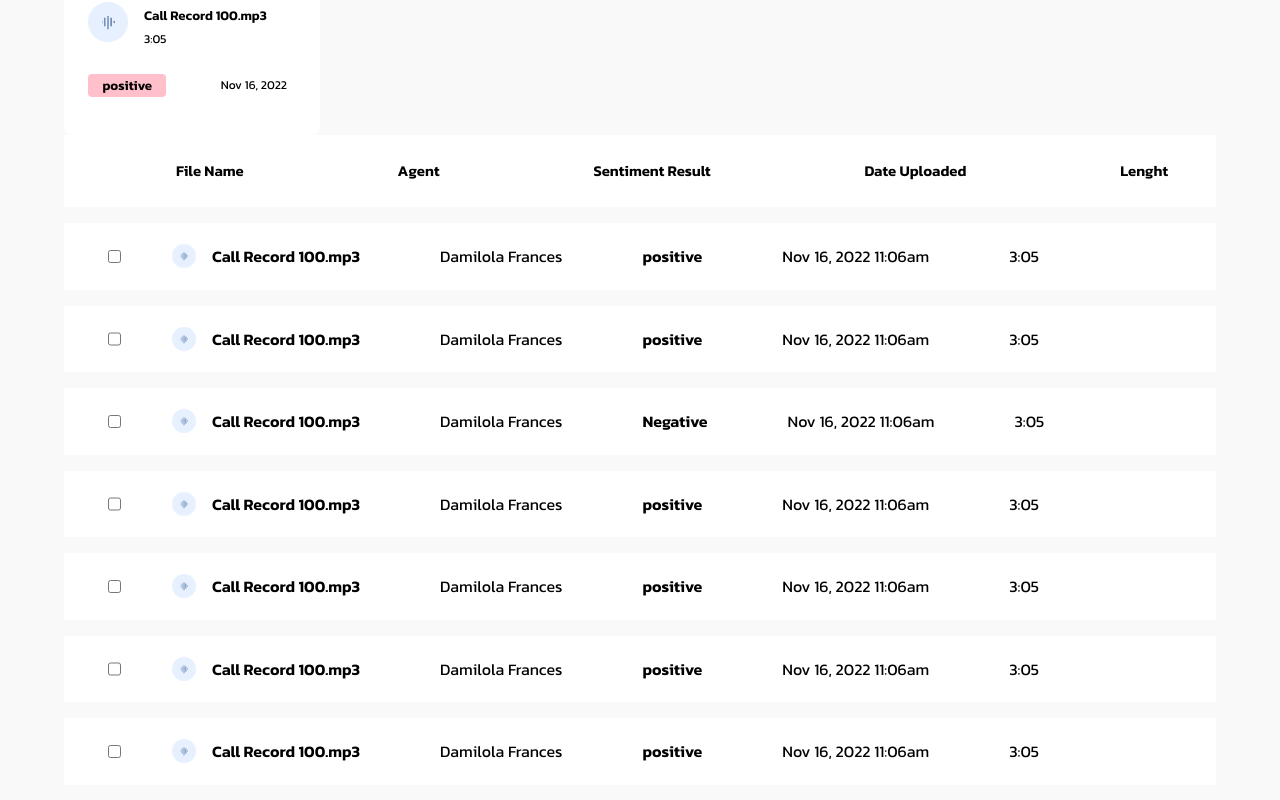
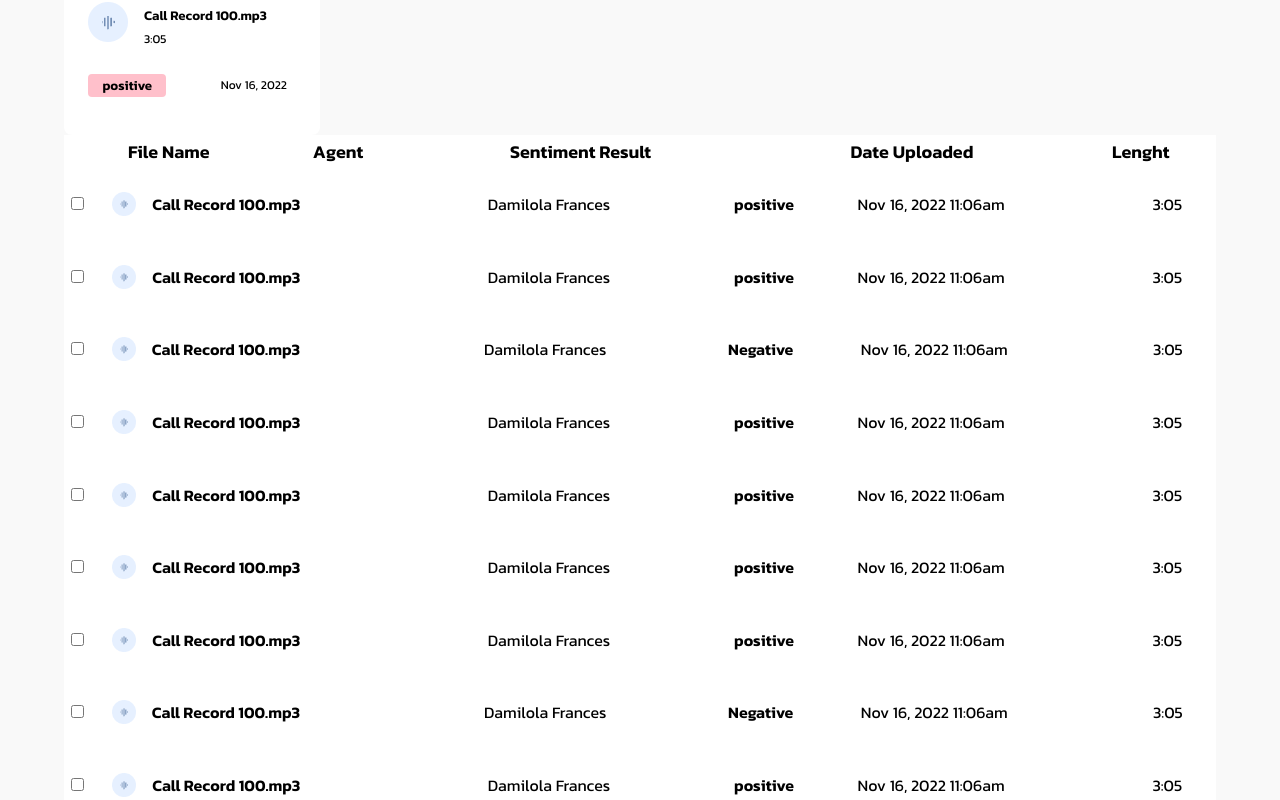
Before and after one commit to Wineshuga/business-card, a React (Create React App) app in the folder business-card/: page / in a window 1280 px wide. Shown: the part 1100-1900 px from the top of the page. Built offline with nearby package versions, Linux system fonts and the light colour scheme.

Commit message:
chore: change unordered list to table

```diff
--- a/business-card/src/Components/List.jsx
+++ b/business-card/src/Components/List.jsx
@@ -5,20 +5,16 @@ import image from '../Assets/callImage.png'
 const List = (props) => {
   return (
     <div className={styles.listbox}>
-      <div className={styles.record}>
-        <ul>
-          <li className={styles.record__list}>
-            <div className={styles.checkbox}><input type="checkbox" name="file" id="" /></div>
-            <div className={styles.record__content}>
-            <div className={styles.record__image_div}><img className={styles.image} src={image} alt="" /><h4>{props.name}</h4></div>
-            <p className={styles.paragraph}>{props.agent}</p>
-            <h4>{props.analysis}</h4>
-            <p className={styles.paragraph}>{props.date} {props.time}</p>
-            <p className={styles.paragraph}>{props.lenght}</p>
-            </div>
-          </li>
-        </ul>
-      </div>
+      <table className={styles.table}>
+        <tr>
+          <td><input type="checkbox" name="file" id="" /></td>
+          <td><div className={styles.record__image_div}><img className={styles.image} src={image} alt="" /><h4>{props.name}</h4></div></td>
+          <td><p className={styles.paragraph}>{props.agent}</p></td>
+          <td><h4>{props.analysis}</h4></td>
+          <td><p className={styles.paragraph}>{props.date} {props.time}</p></td>
+          <td><p className={styles.paragraph}>{props.lenght}</p></td>
+        </tr>
+      </table>
     </div>
   )
 }
--- a/business-card/src/Components/ListHeader.jsx
+++ b/business-card/src/Components/ListHeader.jsx
@@ -4,11 +4,15 @@ import styles from './listHeader.module.scss'
 const ListHeader = () => {
   return (
       <div className={styles.header}>
-        <h5>File Name</h5>
-        <h5>Agent</h5>
-        <h5>Sentiment Result</h5>
-        <h5>Date Uploaded</h5>
-        <h5>Lenght</h5>
+        <table className={styles.table}>
+          <tr>
+            <th>File Name</th>
+            <th>Agent</th>
+            <th>Sentiment Result</th>
+            <th>Date Uploaded</th>
+            <th>Lenght</th>
+          </tr>
+        </table>
     </div>
   )
 }
--- a/business-card/src/Components/list.module.scss
+++ b/business-card/src/Components/list.module.scss
@@ -3,6 +3,10 @@ $primary-color: #ffffff;
  @mixin flexCenter {
     display: flex;
          align-items: center;
+ }
+
+ .table {
+    width: 100%;
  }
 
 .listbox {
@@ -11,11 +15,6 @@ $primary-color: #ffffff;
 
 .record__list {
     display: flex;
-}
-
-.record__content {
-    @include flexCenter;
-    gap: 5rem;
 }
 
 .checkbox {
--- a/business-card/src/Components/listHeader.module.scss
+++ b/business-card/src/Components/listHeader.module.scss
@@ -1,7 +1,8 @@
 .header {
-    display: flex;
     font-size: 18px;
-    justify-content: space-between;
-    padding: 0 3rem 0 7rem;
     background-color: #ffffff;
 }
+
+.table {
+    width: 100%;
+}
```
Lines whose indentation alone changed are shown as unchanged.
